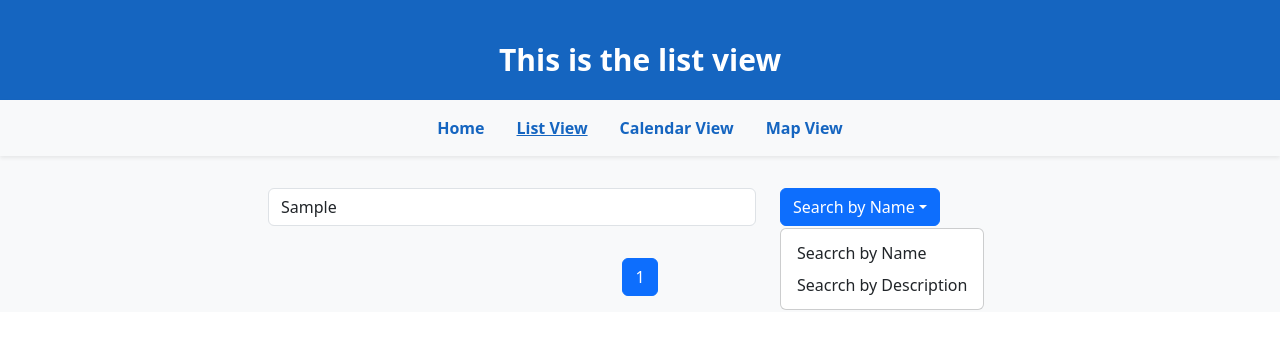
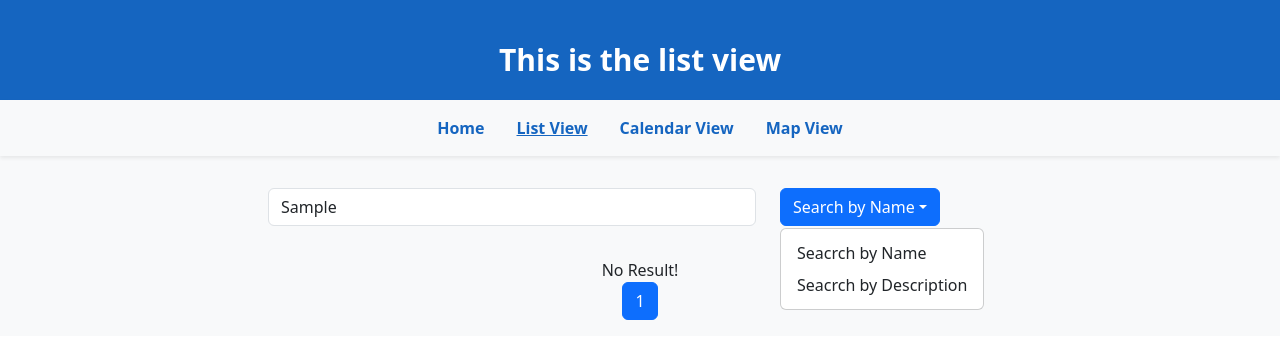
Before and after one commit to wushiyu12/si579_group_project, a React (Create React App) app in the folder si579proj/: page /listView in a window 1280 px wide. Both pictures are taken after typing "Sample" into the empty fields and a click on the button "Search by Name". Shown: the top 358 px of the page. Built offline with nearby package versions, Linux system fonts and the light colour scheme.

Commit message:
Modify list view no result case

```diff
--- a/si579proj/src/component/CourseCardArea.js
+++ b/si579proj/src/component/CourseCardArea.js
@@ -82,7 +82,7 @@ const CourseCardArea = () => {
                         />
                     </div>
                 )} */}
-
+            {courses.length === 0 && <div>No Result!</div>}
             {courses.slice(24*page,24*(page+1)).map((course, index) =>
                 <div className = "col-auto mb3" key = {index} >
                     <CourseCard
```
